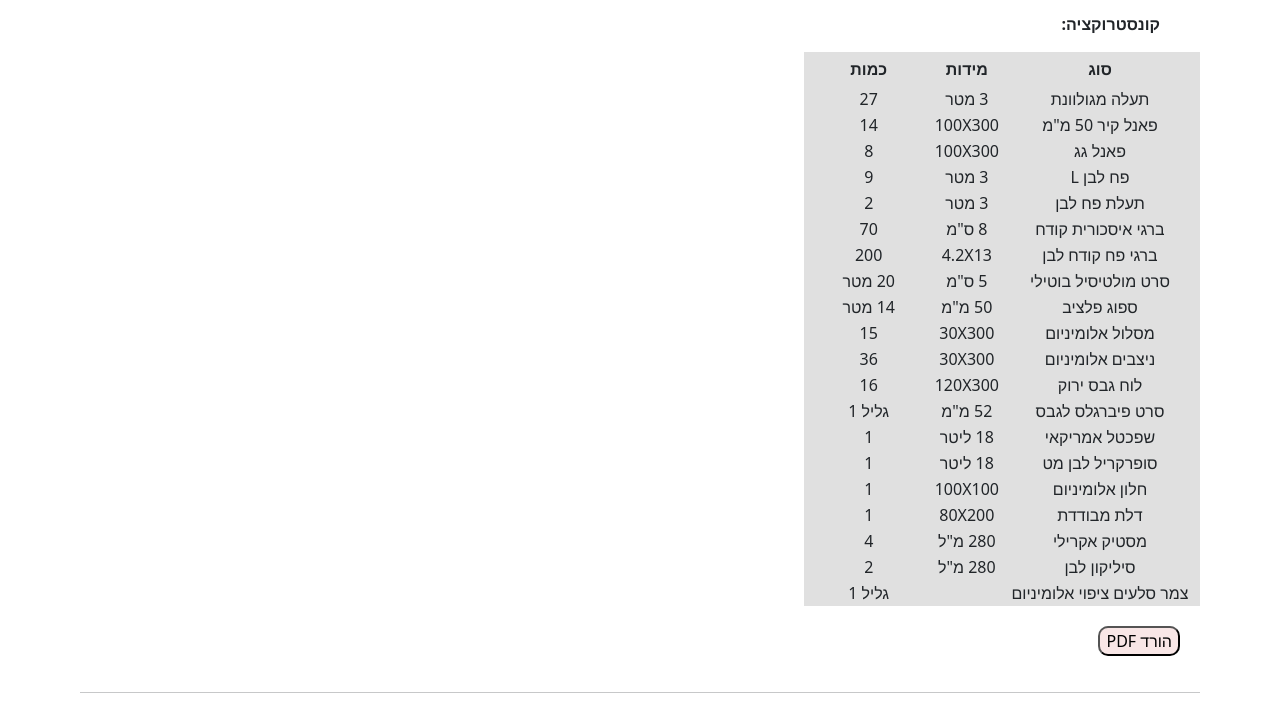
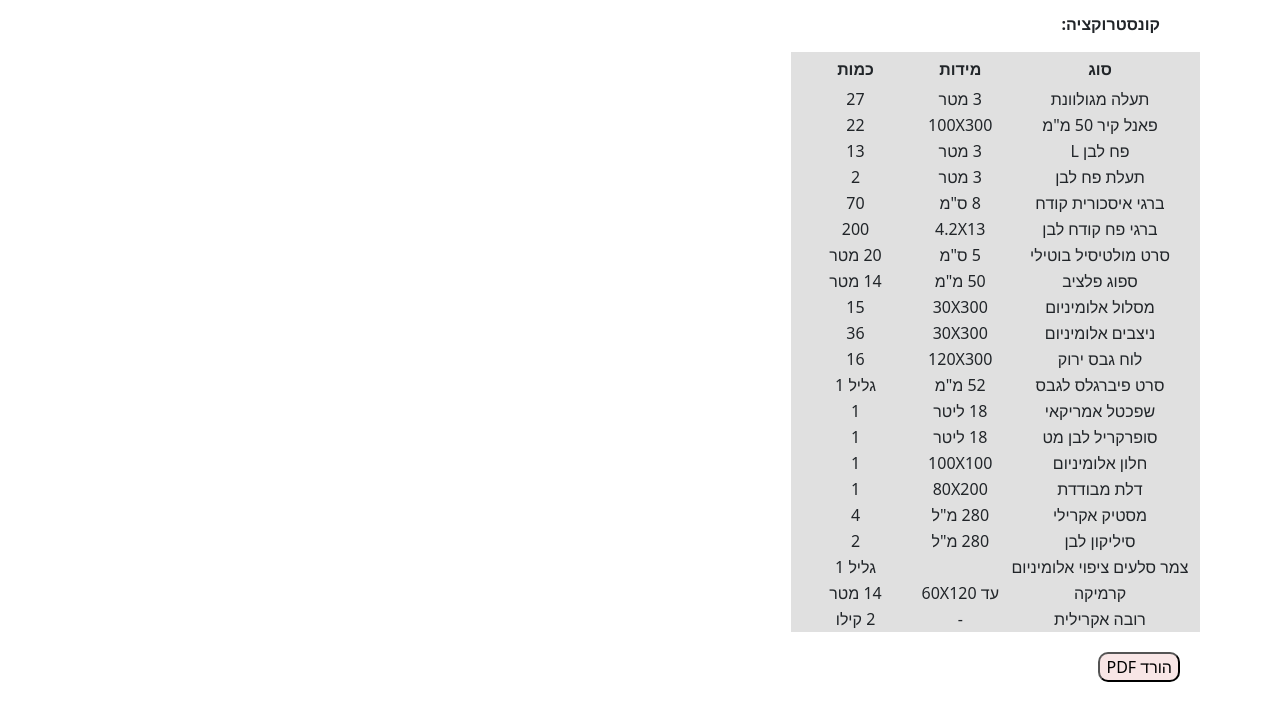
Before and after one commit to Etai89/asraf, a plain HTML site: page index.html in a window 1280 px wide. Shown: the part 390-1101 px from the top of the page. Drawn offline with nearby package versions, Linux system fonts and the light colour scheme; a script that the page names is missing.

Commit message:
finished

```diff
--- a/index.html
+++ b/index.html
@@ -77,17 +77,12 @@
                             <tr>
                                 <td>פאנל קיר 50 מ"מ</td>
                                 <td>100X300</td>
-                                <td>14</td>
-                            </tr>
-                            <tr>
-                                <td>פאנל גג</td>
-                                <td>100X300</td>
-                                <td>8</td>
+                                <td>22</td>
                             </tr>
                             <tr>
                                 <td>פח לבן L</td>
                                 <td>3 מטר</td>
-                                <td>9</td>
+                                <td>13</td>
                             </tr>
                             <tr>
                                 <td>תעלת פח לבן</td>
@@ -169,6 +164,16 @@
                                 <td></td>
                                 <td>גליל 1</td>
                             </tr>
+                            <tr>
+                                <td>קרמיקה</td>
+                                <td>עד 60X120</td>
+                                <td>14 מטר</td>
+                            </tr>
+                            <tr>
+                                <td>רובה אקרילית</td>
+                                <td>-</td>
+                                <td>2 קילו</td>
+                            </tr>
                         </tbody>
                     </table>
                 </div>
```
